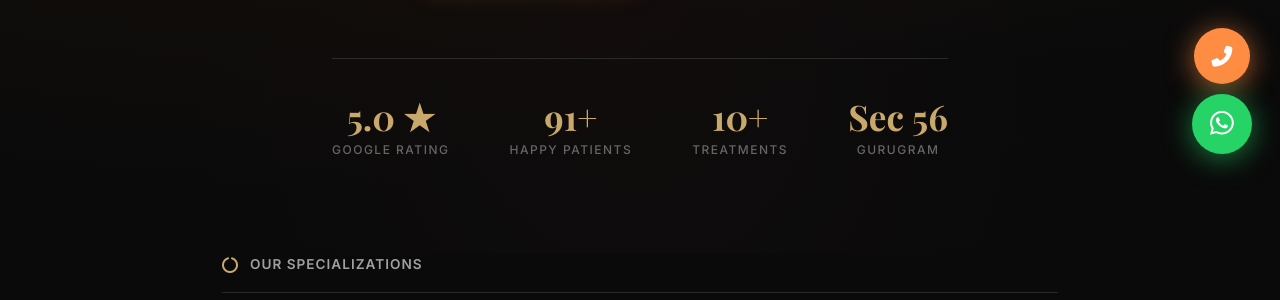
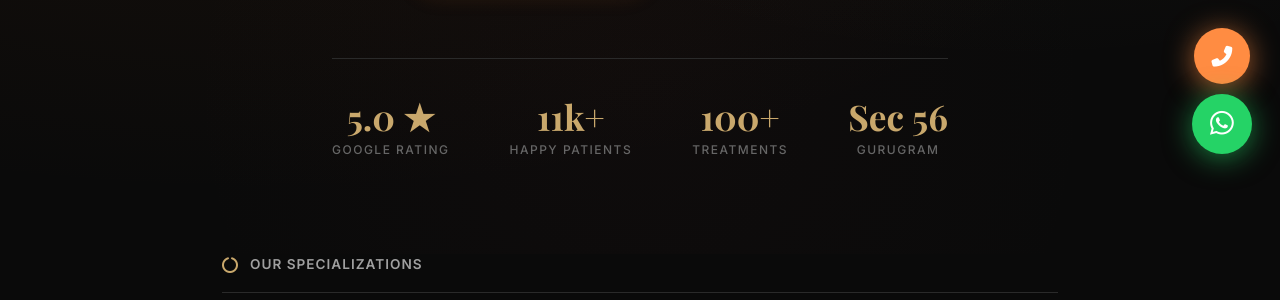
Before and after one commit to Gagandeep2003/parikshit-ayurveda, a Flask app: page / in a window 1280 px wide. Shown: the part 618-918 px from the top of the page. Run offline with Flask 3, Linux system fonts and the light colour scheme.

Commit message:
Update home.html

```diff
--- a/templates/home.html
+++ b/templates/home.html
@@ -537,11 +537,11 @@
                 <div class="hero-stat-label">Google Rating</div>
             </div>
             <div class="hero-stat">
-                <div class="hero-stat-value">91+</div>
+                <div class="hero-stat-value">11k+</div>
                 <div class="hero-stat-label">Happy Patients</div>
             </div>
             <div class="hero-stat">
-                <div class="hero-stat-value">10+</div>
+                <div class="hero-stat-value">100+</div>
                 <div class="hero-stat-label">Treatments</div>
             </div>
             <div class="hero-stat">
```
